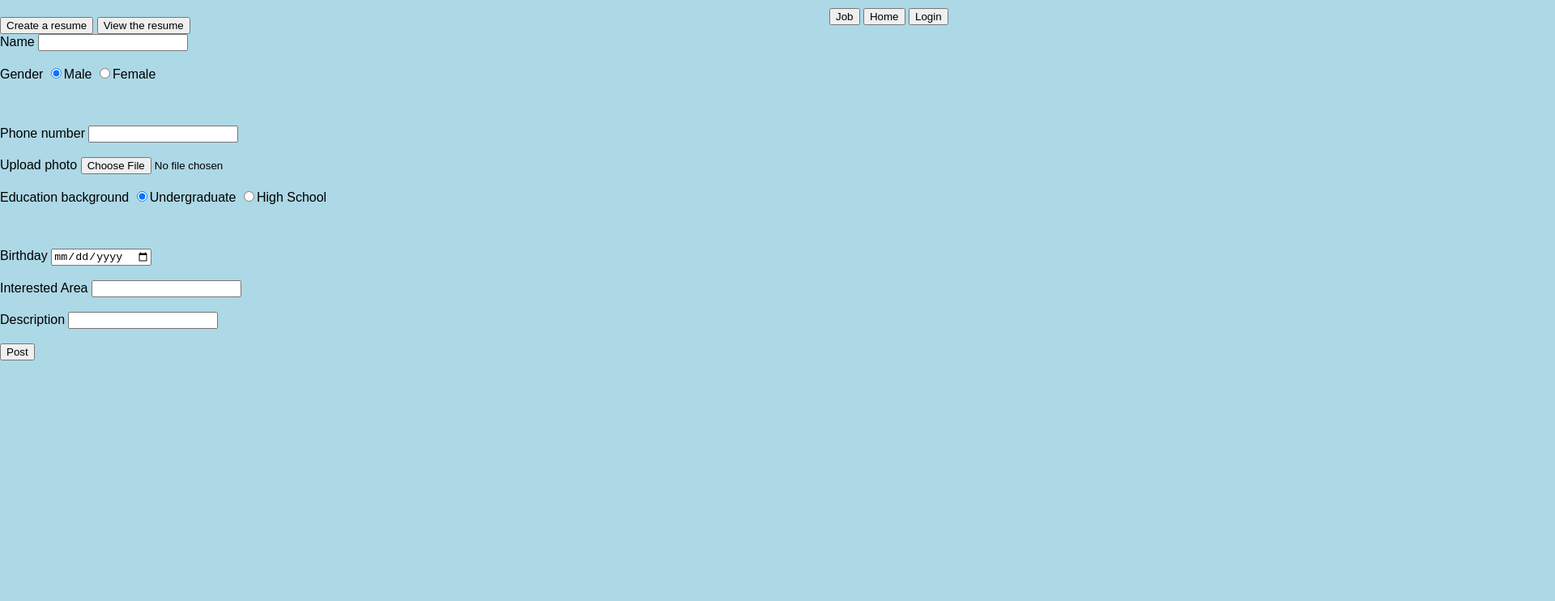
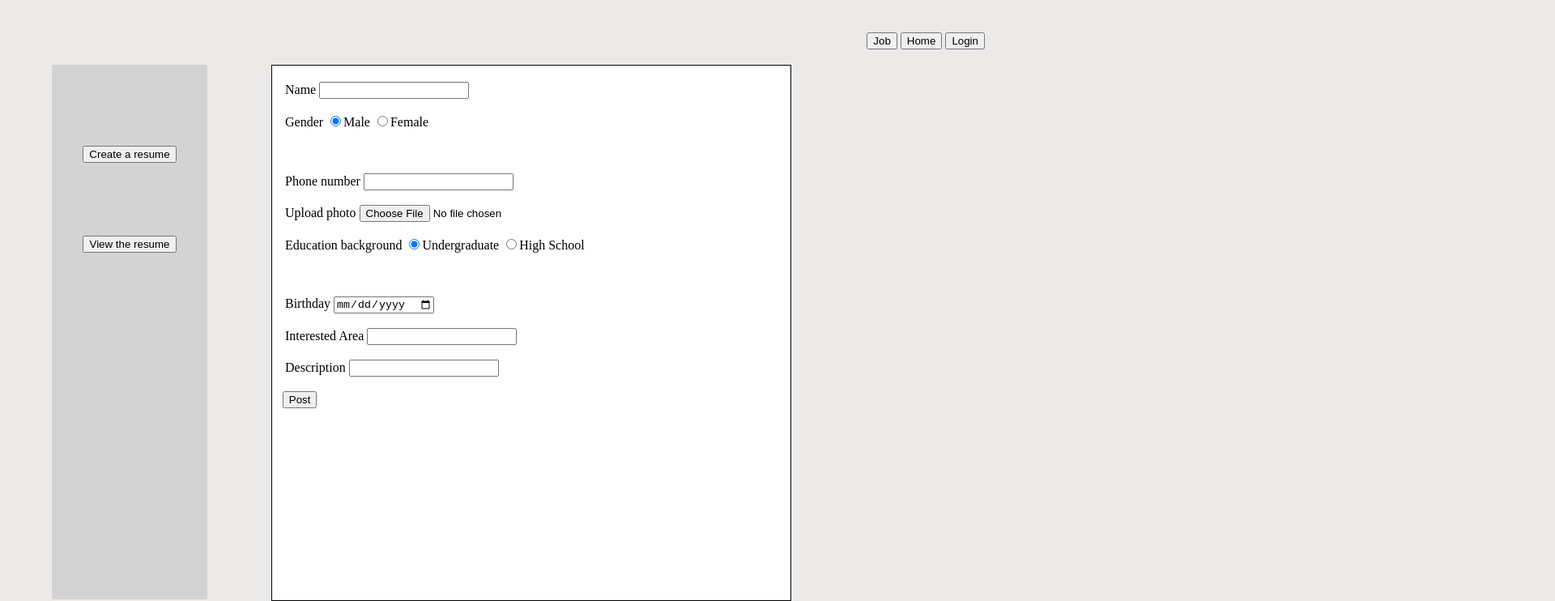
Before and after one commit to gilgamesh0908/csc337-final-project, a plain HTML site: page public_html/home.html in a window 1280 px wide. Shown: the top 742 px of the page at 81% size, 1920 px wide, since content can reach past the window. Drawn offline with Linux system fonts and the light colour scheme.

Commit message:
change format
change format

```diff
--- a/public_html/home.html
+++ b/public_html/home.html
@@ -1,48 +1,50 @@
 <!DOCTYPE html>
 <html lang="en">
 <head>
-    <link rel="stylesheet" type="text/css" href="style.css">
+    <link rel="stylesheet" type="text/css" href="home.css">
     <script src="home.js"></script>
     <script src="jquery.js"></script>
     <title>Home</title>
 </head>
 <body>
-    <div id="buttons">
-        <input type="button" value="Job" onclick="window.location.href='index.html'"></input>
-        <input type="button" value="Home" onclick="window.location.href='home.html'"></input>
-        <input type="button" value="Login" onclick="window.location.href='login.html'"></input>
+    <div class="front">
+        <div id="buttons">
+            <input type="button" value="Job" onclick="window.location.href='index.html'"></input>
+            <input type="button" value="Home" onclick="window.location.href='home.html'"></input>
+            <input type="button" value="Login" onclick="window.location.href='login.html'"></input>
+        </div>
     </div>
 
     <div id="opColumn">
-        <input type="button" value="Create a resume" onclick=""></input>
+        <input type="button" value="Create a resume" onclick=""></input> <br><br><br><br><br><br>
         <input type="button" value="View the resume" onclick=""></input>
     </div>
 
     <div id="createResumeArea">
-        <label for="name">Name</label>
+        &emsp;<label for="name">Name</label>
         <input id="name" type="text"></input>
     </br></br>
 
-        <label for="gender">Gender</label>
-        <input type="radio" name="gender" value="Male" checked>Male  <input type="radio" name="gender" value="Female">Female<br><br>
+        &emsp;<label for="gender">Gender</label>
+        <input type="radio" id="gend" name="gender" value="Male" checked>Male  <input type="radio" id="gend" name="gender" value="Female">Female<br><br>
     </br></br>
-        <label for="pNum">Phone number</label>
+        &emsp;<label for="pNum">Phone number</label>
         <input id="pNum" type="tel"></input>
     </br></br>
-        <label for="photo">Upload photo</label>
+        &emsp;<label for="photo">Upload photo</label>
         <input id="photo" type="file"></input>
     </br></br>
-        <label for="eduBkg">Education background</label>
-        <input type="radio" name="eduBkg" value="undergrad" checked>Undergraduate
-        <input type="radio" name="eduBkg" value="highS">High School<br><br>
+        &emsp;<label for="eduBkg">Education background</label>
+        <input type="radio" id="Bkg" name="eduBkg" value="undergrad" checked>Undergraduate
+        <input type="radio" id="Bkg"name="eduBkg" value="highS">High School<br><br>
     </br></br>
-        <label for="birthday">Birthday</label>
+        &emsp;<label for="birthday">Birthday</label>
         <input id="birthday" type="date"></input>
     </br></br>
-        <label for="area">Interested Area</label>
+        &emsp;<label for="area">Interested Area</label>
         <input id="area" type="text"></input>
     </br></br>
-        <label for="desc">Description</label>
+        &emsp;<label for="desc">Description</label>
         <input id="desc" type="text"></input>
     </br></br>
         <button type = "button" onclick= "addpost()" id = "addpost">Post</button>
```
